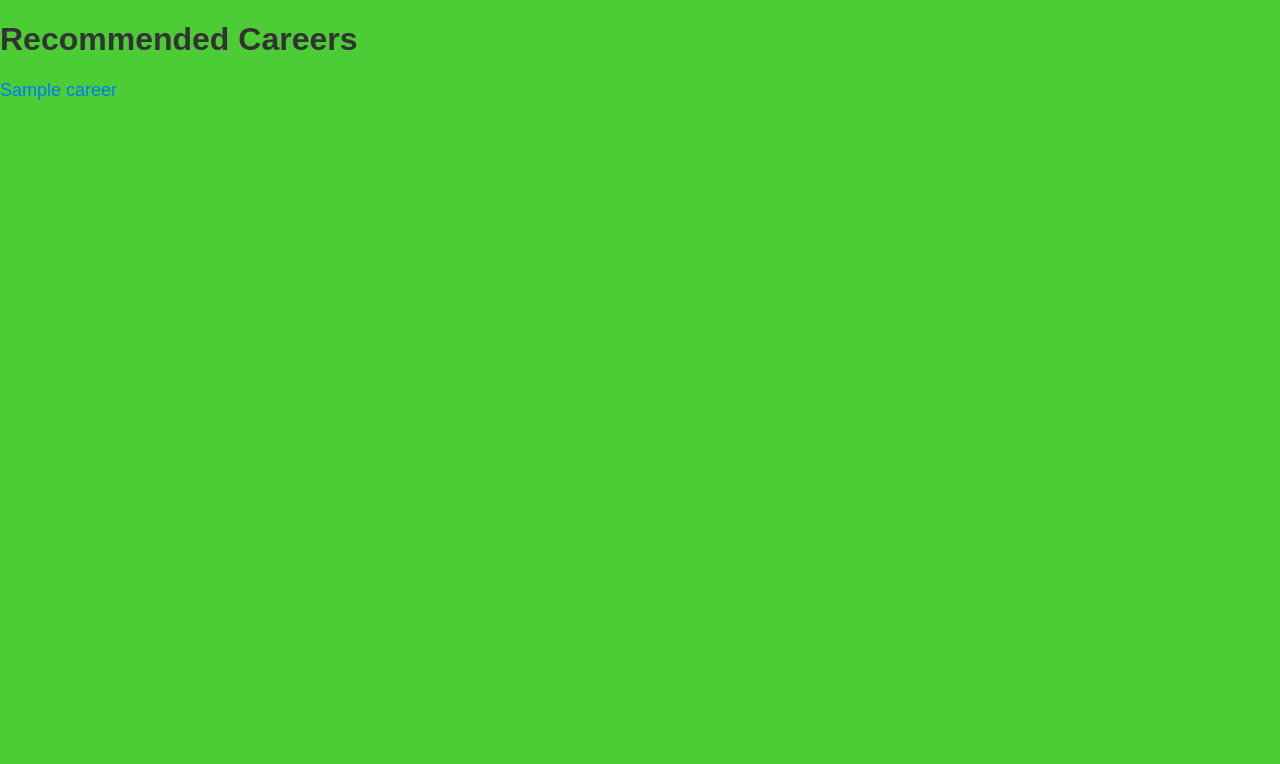
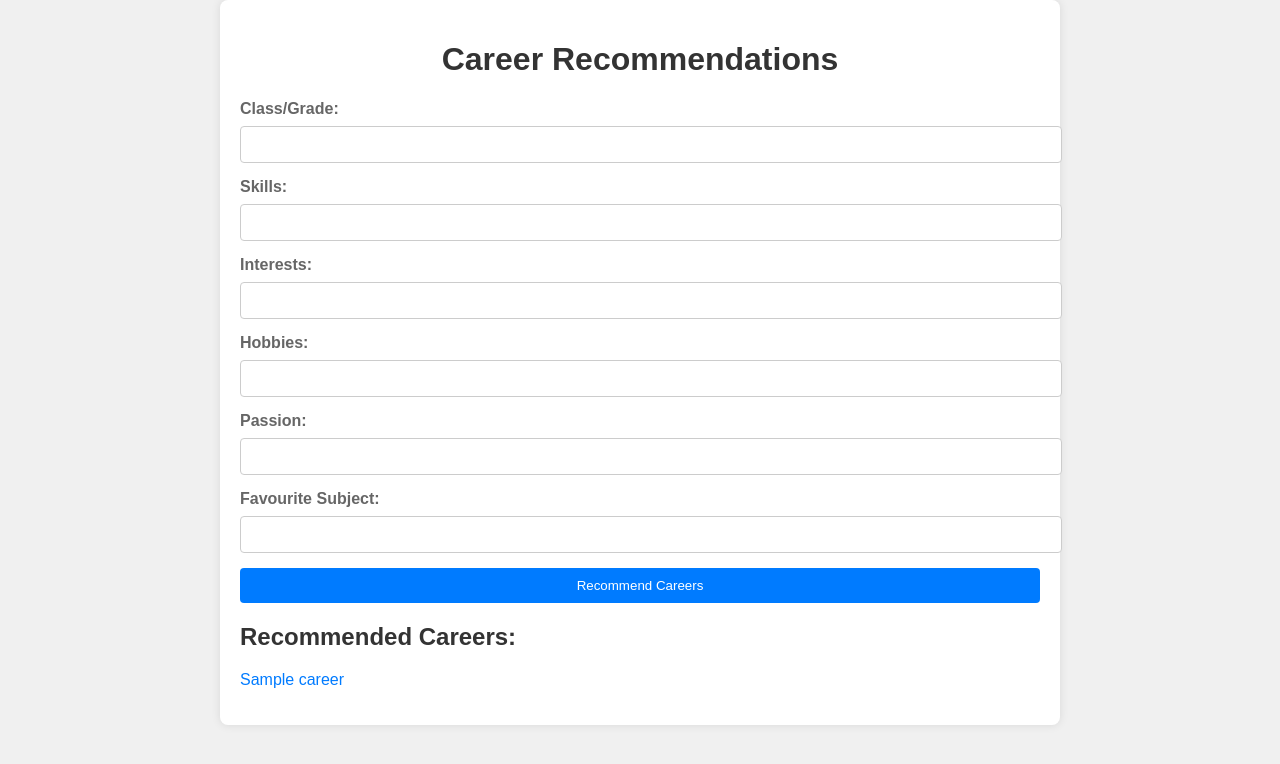
Before and after one commit to aditiprusty/SIH-2023-Self, a Flask app: template recommandation/templates/results.html in a window 1280 px wide. Shown: the top 764 px of the page. Run offline with Flask 3, Linux system fonts and the light colour scheme; the template is opened without the code that fills it: most values are stand-ins (such as "Sample title", 1, 10 or a date in 2020).

Commit message:
app.ps style file modified and site is normal

```diff
--- a/recommandation/app.py
+++ b/recommandation/app.py
@@ -1,4 +1,4 @@
-from flask import Flask, request, jsonify, render_template
+from flask import Flask, request, render_template
 from sklearn.feature_extraction.text import TfidfVectorizer
 from sklearn.ensemble import RandomForestClassifier
 import pandas as pd
@@ -17,10 +17,13 @@ y = df['Recommended Career']
 rf_classifier = RandomForestClassifier(n_estimators=100, random_state=42)
 rf_classifier.fit(X, y)
 
+# Serve static files (CSS)
+app.static_folder = 'static'
+
 # Define the root route to render the HTML form
 @app.route('/', methods=['GET'])
 def index():
-    return render_template('input_form.html')
+    return render_template('index.html')
 
 # Define an API endpoint for career recommendations
 @app.route('/recommend', methods=['POST'])
@@ -46,5 +49,18 @@ def create_user_profile(user_input):
            f"Passion: {user_input['Passion']} " \
            f"Favourite Subject: {user_input['Favourite Subject']}"
 
+# Route to display career details when clicked
+@app.route('/career/<career_name>', methods=['GET'])
+def display_career_details(career_name):
+    # Retrieve career details from the dataset
+    career_details = df[df['Recommended Career'] == career_name].iloc[0]
+
+    # Render the career details template with the data
+    return render_template('career_template.html',
+                           career=career_name,
+                           salary=career_details['Salary'],
+                           job_description=career_details['Job Description'],
+                           job_security=career_details['Job Security'])
+
 if __name__ == '__main__':
     app.run(debug=True)
--- a/recommandation/static/style.css
+++ b/recommandation/static/style.css
@@ -1,48 +1,97 @@
-/* static/style.css */
+/* Global styles */
 body {
     font-family: Arial, sans-serif;
-    background-color: #4ccd35;
+    background-color: #f0f0f0;
     margin: 0;
     padding: 0;
 }
 
-h1 {
+.container {
+    max-width: 800px;
+    margin: 0 auto;
+    padding: 20px;
+    background-color: #fff;
+    border-radius: 8px;
+    box-shadow: 0 0 10px rgba(0, 0, 0, 0.1);
+}
+
+.title {
+    text-align: center;
     color: #333;
 }
 
-form {
-    max-width: 400px;
-    margin: 0 auto;
-    padding: 20px;
-    background-color: #209c1e;
-    border-radius: 8px;
-    box-shadow: 0 4px 6px rgba(0, 0, 0, 0.1);
+/* Input form styles */
+.input-form {
+    margin-top: 20px;
+}
+
+label {
+    display: block;
+    margin-bottom: 8px;
+    color: #666;
+    font-weight: bold;
 }
 
 input[type="text"] {
     width: 100%;
     padding: 10px;
     margin-bottom: 15px;
-    border: 1px solid #2da427;
+    border: 1px solid #ccc;
     border-radius: 4px;
 }
 
-input[type="submit"] {
-    background-color: #007BFF;
-    color: #34954e;
-    padding: 10px 20px;
+.submit-button {
+    display: block;
+    width: 100%;
+    padding: 10px;
+    background-color: #007bff;
+    color: #fff;
     border: none;
     border-radius: 4px;
     cursor: pointer;
+    transition: background-color 0.3s ease;
 }
 
-ul {
+.submit-button:hover {
+    background-color: #0056b3;
+}
+
+/* Career list styles */
+.subtitle {
+    margin-top: 20px;
+    color: #333;
+}
+
+.career-list {
     list-style: none;
     padding: 0;
 }
 
-li {
-    margin-bottom: 10px;
-    font-size: 18px;
-    color: #007BFF;
+.career-link {
+    text-decoration: none;
+    color: #007bff;
+    transition: color 0.3s ease;
 }
+
+.career-link:hover {
+    color: #0056b3;
+}
+
+/* Career details styles */
+.career-name {
+    font-size: 24px;
+    color: #333;
+    margin-top: 20px;
+}
+
+.career-salary {
+    color: #666;
+}
+
+.career-description {
+    margin-top: 20px;
+}
+
+.career-security {
+    margin-top: 20px;
+}
--- a/recommandation/templates/results.html
+++ b/recommandation/templates/results.html
@@ -1,17 +1,36 @@
 <!DOCTYPE html>
-<html>
+<html lang="en">
 <head>
+    <meta charset="UTF-8">
+    <meta name="viewport" content="width=device-width, initial-scale=1.0">
     <title>Career Recommendations</title>
     <link rel="stylesheet" href="{{ url_for('static', filename='style.css') }}">
 </head>
 <body>
-    <h1>Recommended Careers</h1>
-    <ul id="career-list">
-        {% for career in recommendations %}
-            <li>{{ career }}</li>
-        {% endfor %}
-    </ul>
+    <div class="container">
+        <h1 class="title">Career Recommendations</h1>
+        <form method="POST" action="/recommend" class="input-form">
+            <label for="Class/Grade">Class/Grade:</label>
+            <input type="text" name="Class/Grade" id="Class/Grade" required><br>
+            <label for="Skills">Skills:</label>
+        <input type="text" name="Skills" id="Skills" required><br>
+        <label for="Interests">Interests:</label>
+        <input type="text" name="Interests" id="Interests" required><br>
+        <label for="Hobbies">Hobbies:</label>
+        <input type="text" name="Hobbies" id="Hobbies" required><br>
+        <label for="Passion">Passion:</label>
+        <input type="text" name="Passion" id="Passion" required><br>
+        <label for="Favourite Subject">Favourite Subject:</label>
+        <input type="text" name="Favourite Subject" id="Favourite Subject" required><br>
+            <input type="submit" value="Recommend Careers" class="submit-button">
+        </form>
 
-    <script src="{{ url_for('static', filename='script.js') }}"></script>
+        <h2 class="subtitle">Recommended Careers:</h2>
+        <ul class="career-list">
+            {% for career in recommendations %}
+            <li><a href="/career/{{ career }}" class="career-link">{{ career }}</a></li>
+            {% endfor %}
+        </ul>
+    </div>
 </body>
 </html>
```
Also changed, not shown: recommandation/templates/career_template.html (added, +18 -0 lines), recommandation/templates/index.html (+11 -6 lines).
